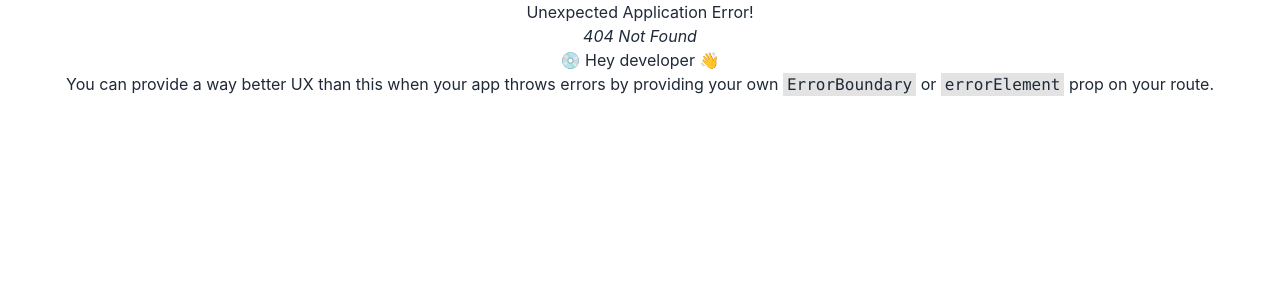
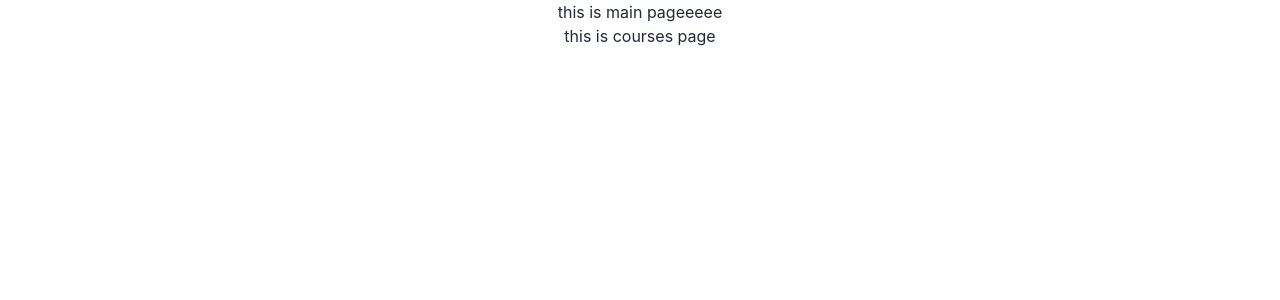
Before and after one commit to Joykhaan/cook-with-joy-client, a React (Create React App) app: page /courses in a window 1280 px wide. Before the commit this address had no page. Shown: the top 300 px of the page. Built offline with nearby package versions, Linux system fonts and the light colour scheme.

Commit message:
route issue fixed

```diff
--- a/src/Layout/Main/Main.js
+++ b/src/Layout/Main/Main.js
@@ -4,7 +4,7 @@ import { Outlet } from 'react-router-dom';
 const Main = () => {
     return (
         <div>
-            <h2>this is main page</h2>
+            <h2>this is main pageeeee</h2>
             <Outlet></Outlet>
         </div>
     );
--- /dev/null
+++ b/src/Pages/Blog/Blog.js
@@ -0,0 +1,11 @@
+import React from 'react';
+
+const Blog = () => {
+    return (
+        <div>
+           <h2>this is blog page</h2>
+        </div>
+    );
+};
+
+export default Blog;
--- /dev/null
+++ b/src/Pages/Courses/Courses.js
@@ -0,0 +1,11 @@
+import React from 'react';
+
+const Courses = () => {
+    return (
+        <div>
+            <h2>this is courses page</h2>
+        </div>
+    );
+};
+
+export default Courses;
--- /dev/null
+++ b/src/Pages/Faq/Faq.js
@@ -0,0 +1,11 @@
+import React from 'react';
+
+const Faq = () => {
+    return (
+        <div>
+            <h2>this is faq page</h2>
+        </div>
+    );
+};
+
+export default Faq;
--- a/src/Routes/Routes/Routes.js
+++ b/src/Routes/Routes/Routes.js
@@ -1,15 +1,30 @@
-import { Children } from "react";
 import { createBrowserRouter } from "react-router-dom";
 import Main from "../../Layout/Main/Main";
+import Blog from "../../Pages/Blog/Blog";
+import Courses from "../../Pages/Courses/Courses";
+import Faq from "../../Pages/Faq/Faq";
 
-export const routes= createBrowserRouter([
+export const route= createBrowserRouter([
     {
         path:'/',
-        element: <Main></Main>,
-        Children:[
+        element:<Main></Main>,
+        children:[
             {
-
+                path:'blog',
+                element:<Blog></Blog>
+            },
+            {
+                path:'courses',
+                element:<Courses></Courses>
+            },
+            {
+                path:'faq',
+                element: <Faq></Faq>
             }
         ]
+    },
+    {
+        path:'*',
+        element:<Blog></Blog>
     }
 ])
```
Also changed, not shown: src/App.js (+8 -3 lines).
